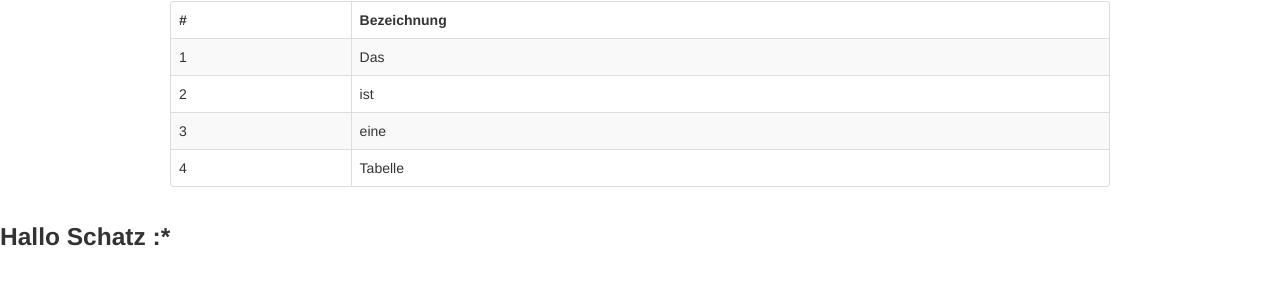
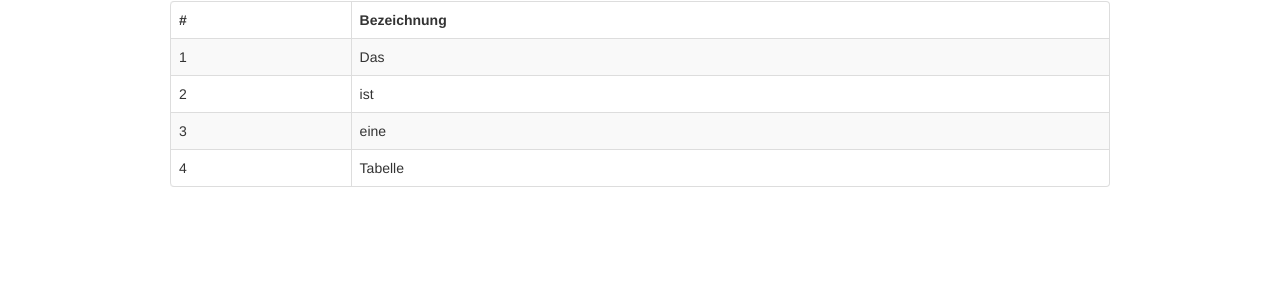
Before and after one commit to Ollis91/weveng2013, a plain HTML site: page index.html in a window 1280 px wide. Shown: the part 229-514 px from the top of the page. Drawn offline with nearby package versions, Linux system fonts and the light colour scheme; files that its build step writes are made by us from their sources; files whose address does not match are found by name.

Commit message:
check git push -u origin master cctrlapp oliverschneider push

```diff
--- a/index.html
+++ b/index.html
@@ -55,6 +55,5 @@
         </tbody>
       </table>
     </section>
-     <h3>Hallo Schatz :*</h3>
   </body>
 </html>
```
